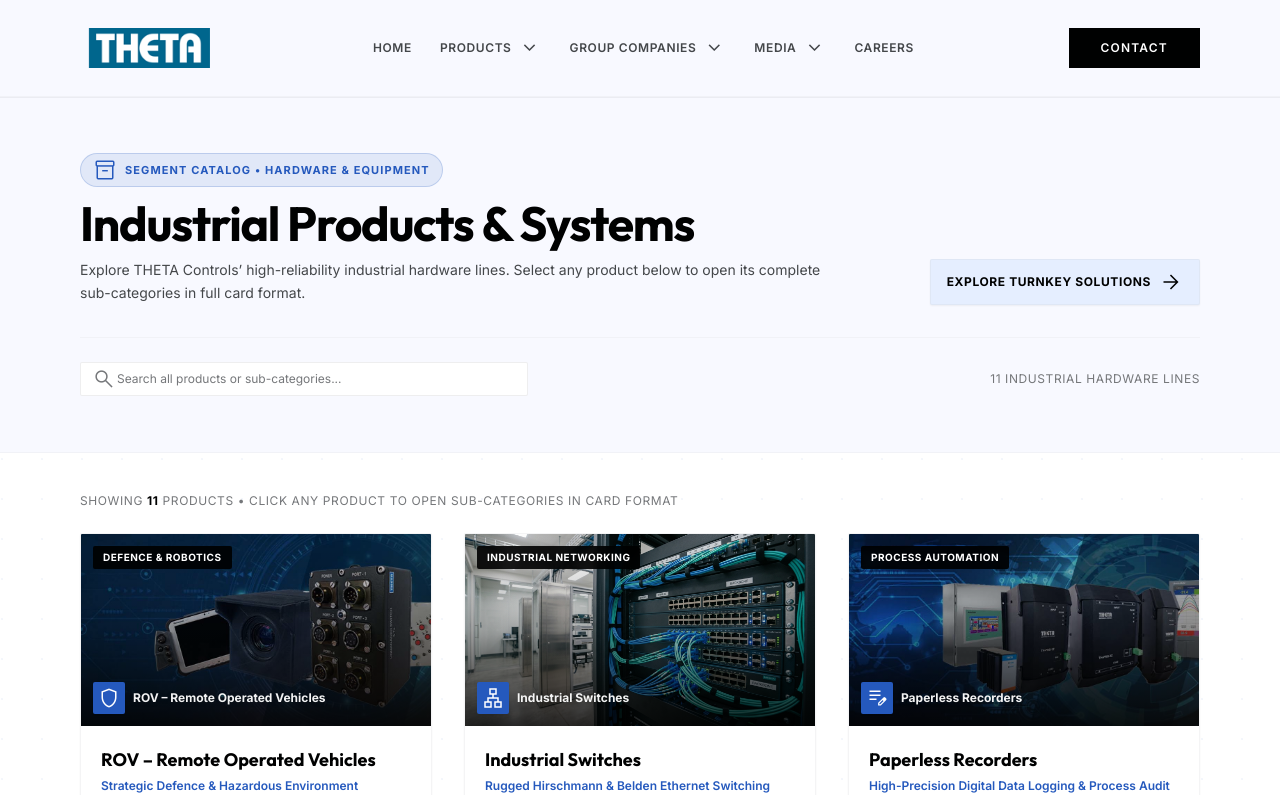
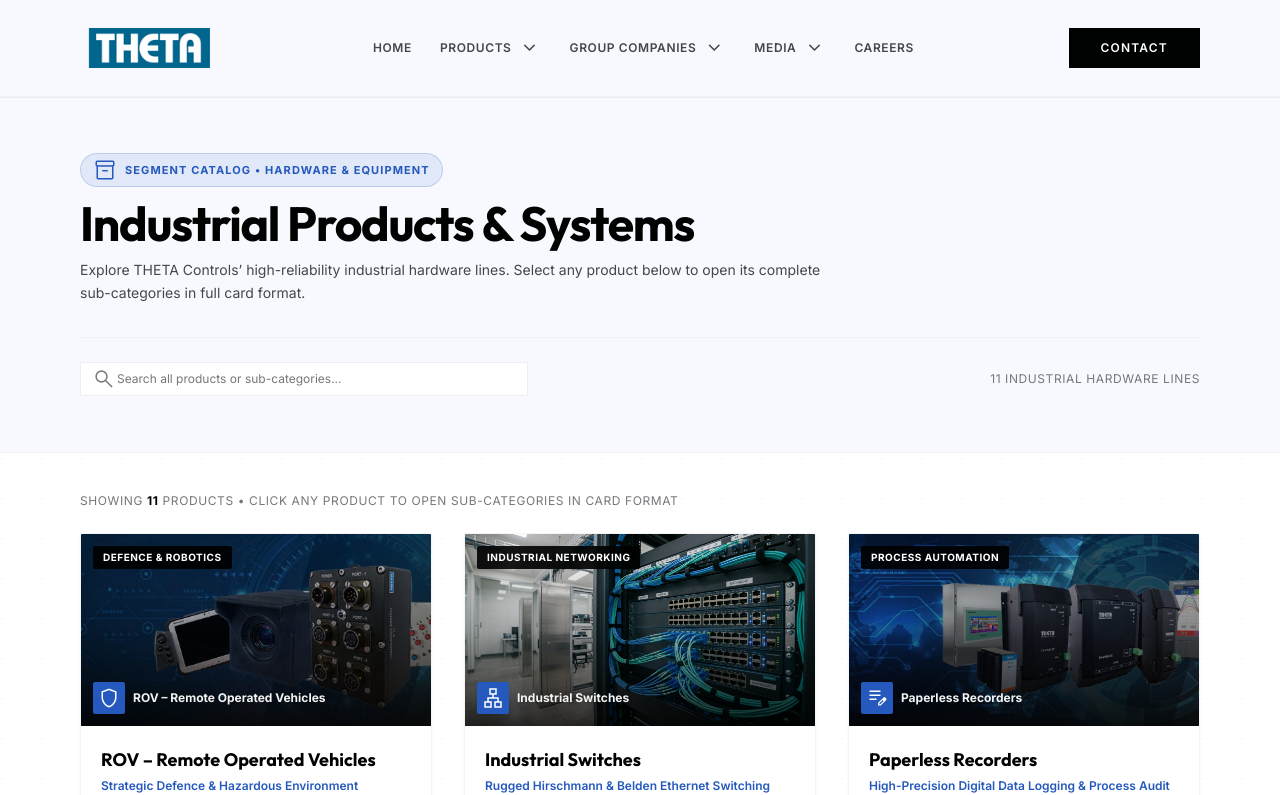
Before and after one commit to vrushabh-digraje/Theta, a React (Vite) app: page /products in a window 1280 px wide. Shown: the top 795 px of the page. Built offline with nearby package versions, Linux system fonts and the light colour scheme.

Commit message:
Remove Explore Turnkey Solutions button from Products page

```diff
--- a/src/pages/Products.tsx
+++ b/src/pages/Products.tsx
@@ -96,15 +96,6 @@ export const Products: FC = () => {
                   : 'Explore THETA Controls’ high-reliability industrial hardware lines. Select any product below to open its complete sub-categories in full card format.'}
               </p>
             </div>
-
-            {/* Quick Switch to Solutions */}
-            <Link
-              to="/solutions"
-              className="inline-flex items-center gap-2 px-4 py-2.5 bg-surface-container border border-outline-variant/20 hover:border-secondary hover:text-secondary text-primary font-body text-xs font-bold uppercase tracking-wider rounded-xs transition-colors shrink-0 shadow-xs"
-            >
-              <span>Explore Turnkey Solutions</span>
-              <span className="material-symbols-outlined text-[16px]">arrow_forward</span>
-            </Link>
           </div>
 
 
```
